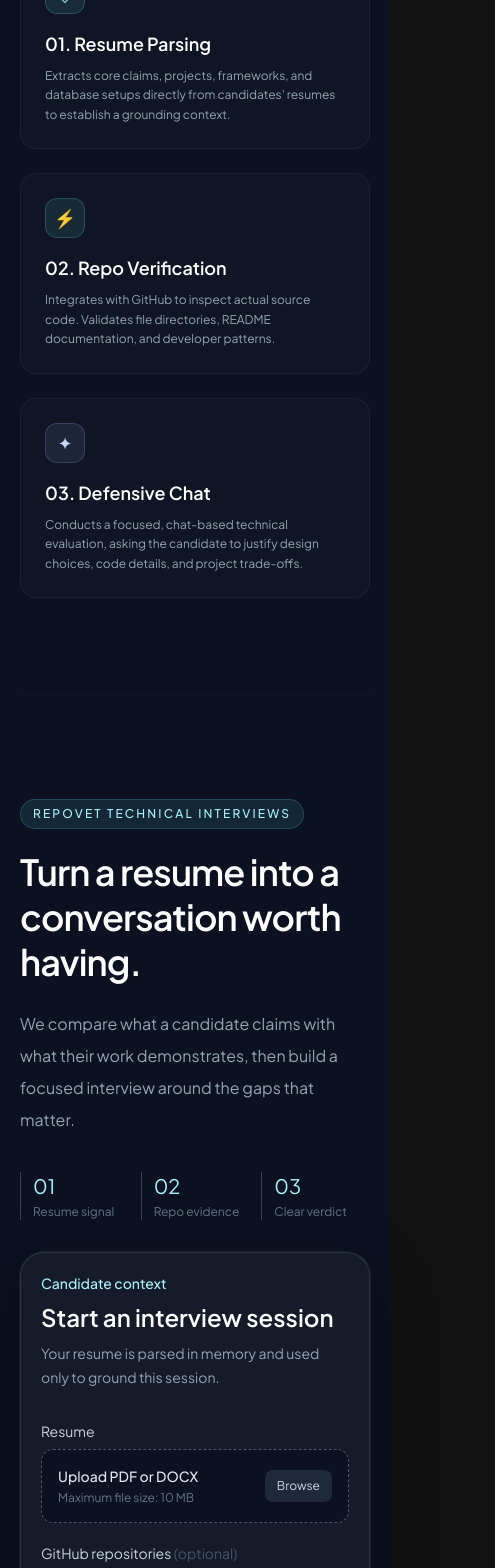
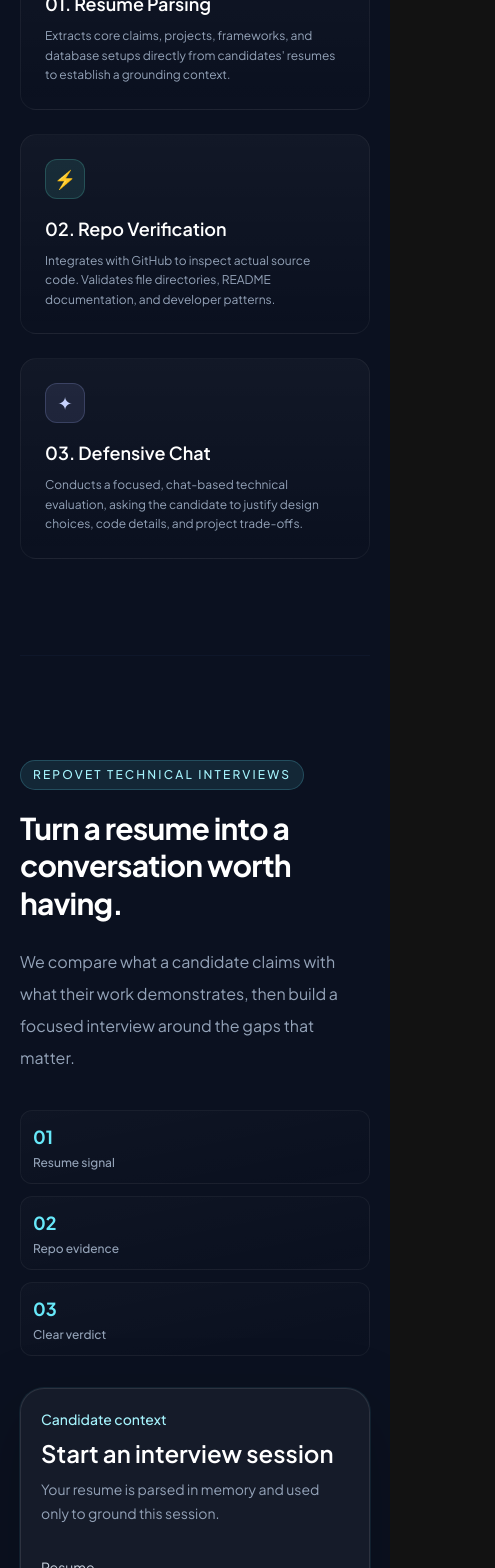
Before and after one commit to Coreoflore/Hackathon-Test, a React (Vite) app in the folder frontend/: page / in a window 390 px wide. Shown: the part 1880-3448 px from the top of the page, 495 px wide, since content can reach past the window. Built offline with nearby package versions, Linux system fonts and the light colour scheme.

Commit message:
style: optimize layout responsiveness and spacing for narrow mobile viewports (e.g. Galaxy S8+)

```diff
--- a/frontend/src/App.jsx
+++ b/frontend/src/App.jsx
@@ -79,7 +79,7 @@
   }
 
   return (
-    <div className="min-h-screen bg-ink text-slate-200">
+    <div className="min-h-screen bg-ink text-slate-200 overflow-x-hidden">
       <div className="pointer-events-none fixed inset-0 overflow-hidden">
         <div className="absolute -left-20 top-10 h-72 w-72 rounded-full bg-cyan-400/5 blur-3xl animate-float-slow" />
         <div className="absolute -right-20 top-1/3 h-96 w-96 rounded-full bg-indigo-500/10 blur-3xl animate-float-delayed" />
--- a/frontend/src/components/InterviewChat.jsx
+++ b/frontend/src/components/InterviewChat.jsx
@@ -199,7 +199,7 @@
         <div className="h-full bg-gradient-to-r from-cyan-300 to-indigo-400 transition-all duration-300" style={{ width: `${progress}%` }} />
       </div>
 
-      <div className="mt-8 rounded-3xl border border-white/10 bg-white/[0.045] p-6 shadow-glow sm:p-10">
+      <div className="mt-8 rounded-3xl border border-white/10 bg-white/[0.045] p-5 shadow-glow sm:p-10">
         <div className="flex flex-wrap items-center justify-between gap-4 border-b border-white/5 pb-4">
           <div className="flex flex-wrap gap-2 text-xs uppercase tracking-[0.15em] text-slate-500">
             <span className="rounded-full bg-cyan-300/10 px-3 py-1.5 text-cyan-200">{question.type || 'technical'}</span>
@@ -238,7 +238,7 @@
         {question.targets?.length > 0 && <p className="mt-5 text-sm text-slate-500">Looking for evidence of: {question.targets.join(', ')}</p>}
 
         <form onSubmit={handleSubmit} className="mt-9">
-          <div className="flex items-center justify-between gap-3">
+          <div className="flex flex-wrap items-center justify-between gap-2">
             <label className="block text-sm font-medium text-slate-300" htmlFor="answer">Your answer</label>
             <span className="text-xs text-slate-600">{answer.trim().length} characters · saved locally</span>
           </div>
--- a/frontend/src/components/OnboardingForm.jsx
+++ b/frontend/src/components/OnboardingForm.jsx
@@ -112,21 +112,30 @@
   }
 
   return (
-    <section className="grid gap-8 py-10 lg:grid-cols-[1fr_1.1fr] lg:items-center lg:py-20">
+    <section className="grid gap-8 py-10 lg:grid-cols-[1.35fr_1fr] lg:items-center lg:py-20">
       <div className="max-w-xl">
         <p className="mb-5 inline-flex items-center gap-2 rounded-full border border-cyan-300/20 bg-cyan-300/10 px-3 py-1.5 text-xs font-medium uppercase tracking-[0.18em] text-cyan-200">
           Repovet technical interviews
         </p>
-        <h1 className="text-4xl font-semibold leading-tight tracking-tight text-white sm:text-6xl">
+        <h1 className="text-3xl font-bold leading-tight tracking-tight text-white sm:text-4xl lg:text-5xl">
           Turn a resume into a conversation worth having.
         </h1>
         <p className="mt-6 max-w-lg text-base leading-8 text-slate-400">
           We compare what a candidate claims with what their work demonstrates, then build a focused interview around the gaps that matter.
         </p>
-        <div className="mt-9 grid max-w-md grid-cols-3 gap-3 text-xs text-slate-500">
-          <div className="border-l border-slate-700 pl-3"><span className="mb-1 block text-xl text-cyan-200">01</span>Resume signal</div>
-          <div className="border-l border-slate-700 pl-3"><span className="mb-1 block text-xl text-cyan-200">02</span>Repo evidence</div>
-          <div className="border-l border-slate-700 pl-3"><span className="mb-1 block text-xl text-cyan-200">03</span>Clear verdict</div>
+        <div className="mt-9 grid max-w-md grid-cols-1 gap-3 text-xs text-slate-400 sm:grid-cols-3 sm:text-[11px]">
+          <div className="rounded-xl border border-white/5 bg-gradient-to-br from-white/[0.02] to-transparent p-3 transition hover:border-cyan-500/20">
+            <span className="mb-1 block text-lg font-bold text-cyan-300">01</span>
+            <span className="font-medium text-slate-400">Resume signal</span>
+          </div>
+          <div className="rounded-xl border border-white/5 bg-gradient-to-br from-white/[0.02] to-transparent p-3 transition hover:border-cyan-500/20">
+            <span className="mb-1 block text-lg font-bold text-cyan-300">02</span>
+            <span className="font-medium text-slate-400">Repo evidence</span>
+          </div>
+          <div className="rounded-xl border border-white/5 bg-gradient-to-br from-white/[0.02] to-transparent p-3 transition hover:border-cyan-500/20">
+            <span className="mb-1 block text-lg font-bold text-cyan-300">03</span>
+            <span className="font-medium text-slate-400">Clear verdict</span>
+          </div>
         </div>
       </div>
 
@@ -140,12 +149,37 @@
         <div className="space-y-5">
           <label className="block text-sm text-slate-300">
             Resume
-            <span className="mt-2 flex cursor-pointer items-center justify-between rounded-xl border border-dashed border-slate-600 bg-slate-950/40 px-4 py-4 transition hover:border-cyan-300/60">
+            <span className={`mt-2 flex cursor-pointer items-center justify-between rounded-xl border border-dashed px-4 py-4 transition-all ${
+              file
+                ? 'border-emerald-500/40 bg-emerald-500/[0.03] hover:border-emerald-400/60'
+                : 'border-slate-600 bg-slate-950/40 hover:border-cyan-300/60'
+            }`}>
+              <span className="flex items-center gap-3 min-w-0">
+                {file ? (
+                  <span className="grid h-8 w-8 place-items-center rounded-lg bg-emerald-500/10 text-emerald-400 shrink-0">
+                    <svg className="h-4 w-4" fill="none" stroke="currentColor" strokeWidth="2.5" viewBox="0 0 24 24">
+                      <path strokeLinecap="round" strokeLinejoin="round" d="M4.5 12.75l6 6 9-13.5" />
+                    </svg>
+                  </span>
+                ) : (
+                  <span className="grid h-8 w-8 place-items-center rounded-lg bg-slate-800 text-slate-400 shrink-0">
+                    <svg className="h-4 w-4" fill="none" stroke="currentColor" strokeWidth="2" viewBox="0 0 24 24">
+                      <path strokeLinecap="round" strokeLinejoin="round" d="M12 16.5V9.75m0 0l3 3m-3-3l-3 3M6.75 19.5a4.5 4.5 0 01-1.41-8.775 5.25 5.25 0 0110.233-2.33 3 3 0 013.758 3.848A3.752 3.752 0 0118 19.5H6.75z" />
+                    </svg>
+                  </span>
+                )}
                 <span className="min-w-0">
                   <span className="block truncate font-medium text-slate-200">{file ? file.name : 'Upload PDF or DOCX'}</span>
-                <span className="mt-1 block text-xs text-slate-500">Maximum file size: 10 MB</span>
+                  <span className="mt-0.5 block text-2xs text-slate-500">Maximum file size: 10 MB</span>
                 </span>
-              <span className="ml-4 rounded-lg bg-slate-800 px-3 py-2 text-xs text-slate-300">Browse</span>
+              </span>
+              <span className={`ml-4 rounded-lg px-3 py-1.5 text-xs font-semibold transition-all ${
+                file
+                  ? 'bg-emerald-500/10 text-emerald-300'
+                  : 'bg-slate-800 text-slate-300 hover:bg-slate-700'
+              }`}>
+                {file ? 'Change' : 'Browse'}
+              </span>
               <input className="sr-only" type="file" accept=".pdf,.docx,application/pdf,application/vnd.openxmlformats-officedocument.wordprocessingml.document" onChange={handleFileChange} />
             </span>
           </label>
@@ -168,21 +202,28 @@
             <div className="space-y-3">
               {repoUrls.map((url, index) => (
                 <div key={index} className="flex items-center gap-2">
+                  <div className="relative flex-1">
+                    <span className="pointer-events-none absolute left-3.5 top-1/2 -translate-y-1/2 text-slate-500">
+                      <svg className="h-4 w-4 fill-current" viewBox="0 0 24 24">
+                        <path d="M12 2C6.477 2 2 6.477 2 12c0 4.42 2.87 8.17 6.84 9.5.5.08.66-.23.66-.5v-1.69c-2.77.6-3.36-1.34-3.36-1.34-.46-1.16-1.11-1.47-1.11-1.47-.91-.62.07-.6.07-.6 1 .07 1.53 1.03 1.53 1.03.87 1.52 2.34 1.07 2.91.83.09-.65.35-1.09.63-1.34-2.22-.25-4.55-1.11-4.55-4.92 0-1.11.38-2 1.03-2.71-.1-.25-.45-1.29.1-2.64 0 0 .84-.27 2.75 1.02.79-.22 1.65-.33 2.5-.33.85 0 1.71.11 2.5.33 1.91-1.29 2.75-1.02 2.75-1.02.55 1.35.2 2.39.1 2.64.65.71 1.03 1.6 1.03 2.71 0 3.82-2.34 4.66-4.57 4.91.36.31.69.92.69 1.85V21c0 .27.16.59.67.5C19.14 20.16 22 16.42 22 12A10 10 0 0012 2z" />
+                      </svg>
+                    </span>
                     <input
                       value={url}
                       onChange={(event) => updateRepoUrl(index, event.target.value)}
                       type="url"
                       placeholder="https://github.com/you/project"
-                    className="input-field flex-1"
+                      className="input-field flex-1 pl-10"
                     />
+                  </div>
                   {repoUrls.length > 1 && (
                     <button
                       type="button"
                       onClick={() => removeRepoUrl(index)}
-                      className="shrink-0 rounded-lg p-2 text-slate-500 transition hover:bg-white/5 hover:text-white"
+                      className="shrink-0 rounded-lg p-2.5 text-slate-500 transition hover:bg-white/5 hover:text-white"
                       title="Remove repository"
                     >
-                      <svg xmlns="http://www.w3.org/2000/svg" width="20" height="20" viewBox="0 0 24 24" fill="none" stroke="currentColor" strokeWidth="2" strokeLinecap="round" strokeLinejoin="round">
+                      <svg xmlns="http://www.w3.org/2000/svg" width="18" height="18" viewBox="0 0 24 24" fill="none" stroke="currentColor" strokeWidth="2.5" strokeLinecap="round" strokeLinejoin="round">
                         <line x1="18" y1="6" x2="6" y2="18"></line>
                         <line x1="6" y1="6" x2="18" y2="18"></line>
                       </svg>
@@ -255,7 +296,7 @@
           <label className="block text-sm text-slate-300">
             Interview length
             <span className="mt-2 flex items-center gap-3">
-              <input value={questionCount} onChange={(event) => setQuestionCount(event.target.value)} type="number" min="3" max="12" step="1" className="input-field" />
+              <input value={questionCount} onChange={(event) => setQuestionCount(event.target.value)} type="number" min="3" max="12" step="1" className="input-field w-24" />
               <span className="shrink-0 text-xs text-slate-500">questions · choose 3–12</span>
             </span>
           </label>
--- a/frontend/src/components/ReportView.jsx
+++ b/frontend/src/components/ReportView.jsx
@@ -111,7 +111,7 @@
         </div>
       </div>
 
-      <div className="mb-6 rounded-3xl border border-cyan-300/20 bg-cyan-300/10 p-6 sm:p-8">
+      <div className="mb-6 rounded-3xl border border-cyan-300/20 bg-cyan-300/10 p-5 sm:p-8">
         <p className="text-xs font-semibold uppercase tracking-[0.18em] text-cyan-200">Overall verdict</p>
         <p className="mt-4 text-3xl font-semibold text-white sm:text-4xl">{report.recommended_level || 'Needs further review'}</p>
         {Number.isFinite(Number(answerQuality.answered_count)) && <p className="mt-4 text-xs font-medium uppercase tracking-[0.14em] text-cyan-100/70">Answer evidence: {answerQuality.substantive_count || 0} of {answerQuality.answered_count} answers contained enough substance</p>}
--- a/frontend/src/pages/LandingPage.jsx
+++ b/frontend/src/pages/LandingPage.jsx
@@ -38,7 +38,7 @@
 
         {/* Title */}
         <h1 className="mt-8 text-4xl font-bold tracking-tight text-white sm:text-7xl leading-[1.1] max-w-4xl font-sans">
-          Verify engineering depth. <br />
+          Verify engineering depth. <br className="hidden sm:inline" />
           <span className="bg-gradient-to-r from-cyan-300 via-teal-200 to-indigo-300 bg-clip-text text-transparent">
             No guessing, just evidence.
           </span>
@@ -137,7 +137,7 @@
         </div>
 
         <div className="grid gap-6 mt-12 sm:grid-cols-3">
-          <div className="rounded-2xl border border-white/5 bg-white/[0.02] p-6 text-left hover:border-white/10 transition-all">
+          <div className="rounded-2xl border border-white/5 bg-gradient-to-b from-white/[0.03] to-transparent p-6 text-left transition-all duration-300 hover:-translate-y-1 hover:border-cyan-500/20 hover:bg-cyan-500/[0.015] hover:shadow-[0_8px_30px_rgba(6,182,212,0.02)]">
             <div className="grid h-10 w-10 place-items-center rounded-xl bg-cyan-300/10 text-cyan-200 text-lg border border-cyan-300/20">
               ◈
             </div>
@@ -147,7 +147,7 @@
             </p>
           </div>
 
-          <div className="rounded-2xl border border-white/5 bg-white/[0.02] p-6 text-left hover:border-white/10 transition-all">
+          <div className="rounded-2xl border border-white/5 bg-gradient-to-b from-white/[0.03] to-transparent p-6 text-left transition-all duration-300 hover:-translate-y-1 hover:border-teal-500/20 hover:bg-teal-500/[0.015] hover:shadow-[0_8px_30px_rgba(20,184,166,0.02)]">
             <div className="grid h-10 w-10 place-items-center rounded-xl bg-teal-300/10 text-teal-200 text-lg border border-teal-300/20">
               ⚡
             </div>
@@ -157,7 +157,7 @@
             </p>
           </div>
 
-          <div className="rounded-2xl border border-white/5 bg-white/[0.02] p-6 text-left hover:border-white/10 transition-all">
+          <div className="rounded-2xl border border-white/5 bg-gradient-to-b from-white/[0.03] to-transparent p-6 text-left transition-all duration-300 hover:-translate-y-1 hover:border-indigo-500/20 hover:bg-indigo-500/[0.015] hover:shadow-[0_8px_30px_rgba(99,102,241,0.02)]">
             <div className="grid h-10 w-10 place-items-center rounded-xl bg-indigo-300/10 text-indigo-200 text-lg border border-indigo-300/20">
               ✦
             </div>
@@ -177,10 +177,6 @@
       {/* History section if exists */}
       {history && history.length > 0 && (
         <section className="border-t border-slate-900 pt-16 max-w-4xl mx-auto">
-          <div className="mb-6">
-            <h2 className="text-xl font-semibold text-white">Recent Sessions</h2>
-            <p className="mt-1 text-xs text-slate-500">Reopen or review previous candidate evaluation reports.</p>
-          </div>
           <SessionHistory items={history} onOpen={handleOpenHistory} />
         </section>
       )}
```
Also changed, not shown: frontend/src/components/SessionHistory.jsx (+57 -14 lines). Lines whose indentation alone changed are shown as unchanged.
